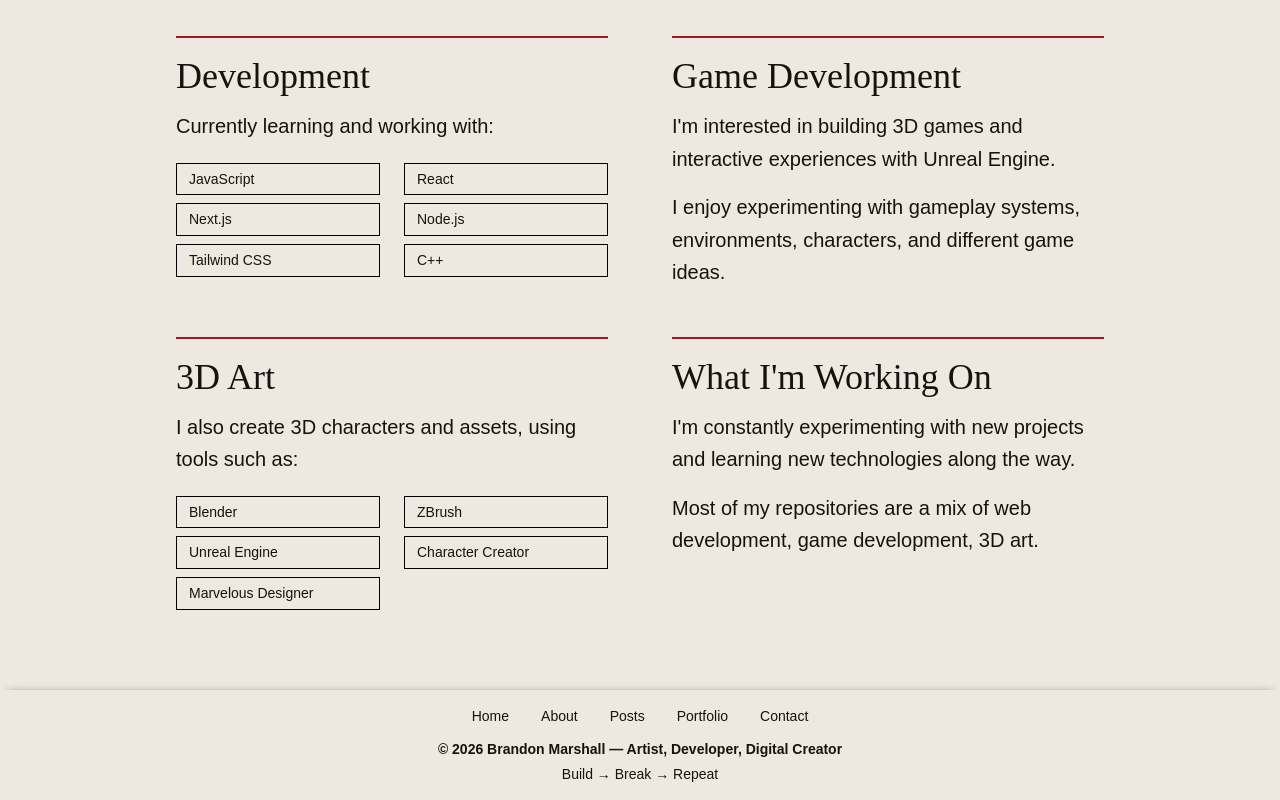
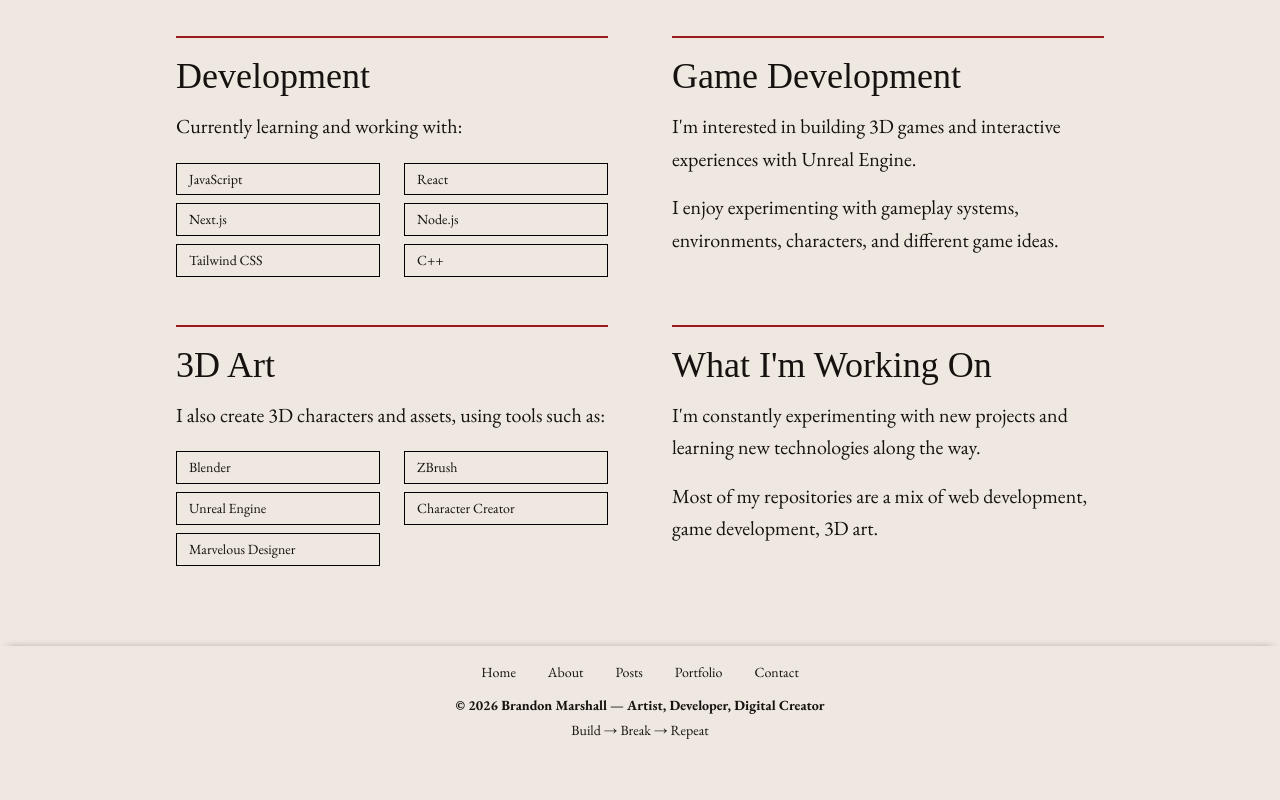
Before and after one commit to branover9000/9000-blog, a Next.js app: page /about in a window 1280 px wide. Shown: the part 321-1121 px from the top of the page. After the commit the page ends 1077 px from the top, so only its background shows below. Built offline with nearby package versions, Linux system fonts and the light colour scheme; a web font is replaced by a local one.

Commit message:
Added dynamic fonts

```diff
--- a/app/globals.css
+++ b/app/globals.css
@@ -7,6 +7,8 @@
   --surface: #fffdf7;
   --border: #000;
   --text-inverse: #fff;
+  --font-display: "cabazon", serif;
+  --font-body: var(--font-eb-garamond), serif;
 }
 
 @theme inline {
@@ -16,16 +18,14 @@
   --color-surface: var(--surface);
   --color-border: var(--border);
   --color-inverse: var(--text-inverse);
-  --font-sans: var(--font-geist-sans);
-  --font-mono: var(--font-geist-mono);
-  --font-cabazon: "cabazon", serif;
-  --font-change: "change", sans-serif;
+  --font-display: var(--font-display);
+  --font-body: var(--font-body);
 }
 
 body {
   background: var(--background);
   color: var(--text);
-  font-family: "change", sans-serif;
+  font-family: var(--font-body);
 }
 
 ::selection {
--- a/app/layout.tsx
+++ b/app/layout.tsx
@@ -1,16 +1,11 @@
 import type { Metadata } from "next";
-import { Geist, Geist_Mono } from "next/font/google";
+import { EB_Garamond } from "next/font/google";
 import "./globals.css";
 import Footer from "@/components/Footer";
 import Navbar from "@/components/Navbar";
 
-const geistSans = Geist({
-  variable: "--font-geist-sans",
-  subsets: ["latin"],
-});
-
-const geistMono = Geist_Mono({
-  variable: "--font-geist-mono",
+const ebGaramond = EB_Garamond({
+  variable: "--font-eb-garamond",
   subsets: ["latin"],
 });
 
@@ -26,7 +21,7 @@ export default function RootLayout({ children }: LayoutProps<"/">) {
   return (
     <html
       lang="en"
-      className={`${geistSans.variable} ${geistMono.variable} h-full antialiased`}
+      className={`${ebGaramond.variable} h-full antialiased`}
     >
 
       <head>
--- a/app/not-found.tsx
+++ b/app/not-found.tsx
@@ -6,7 +6,7 @@ export default function NotFound() {
     <section className="mx-auto flex min-h-[calc(100vh-145px)] w-full max-w-5xl flex-col items-center justify-center px-12 pb-24 pt-8 text-center">
       <div className="w-full border-y-2 border-border py-16">
         <PageHeading>404 - Page Not Found</PageHeading>
-        <Link href="/" className="mt-8 inline-block border-2 border-border px-6 py-3 font-cabazon text-3xl transition-colors hover:border-accent hover:bg-accent hover:text-inverse">
+        <Link href="/" className="mt-8 inline-block border-2 border-border px-6 py-3 font-display text-3xl transition-colors hover:border-accent hover:bg-accent hover:text-inverse">
           ← Back Home
         </Link>
       </div>
--- a/app/page.tsx
+++ b/app/page.tsx
@@ -15,8 +15,8 @@ export default function Home() {
           className="mx-auto mb-4 max-w-full"
           style={{ width: "230px", height: "auto" }}
         />
-        <h1 className="font-cabazon text-8xl leading-none text-accent max-md:text-5xl">Brandon Marshall</h1>
-        <p className="mt-2 font-cabazon text-6xl leading-none max-md:text-3xl">Creative Developer</p>
+        <h1 className="font-display text-8xl leading-none text-accent max-md:text-5xl">Brandon Marshall</h1>
+        <p className="mt-2 font-display text-6xl leading-none max-md:text-3xl">Creative Developer</p>
         <Image
           src="/images/dividers/navbar-divider2.svg"
           alt=""
@@ -25,7 +25,7 @@ export default function Home() {
           className="mx-auto my-6 max-w-full"
           style={{ width: "370px", height: "auto" }}
         />
-        <p className="font-change text-2xl italic leading-relaxed max-md:text-lg">
+        <p className="font-body text-2xl italic leading-relaxed max-md:text-lg">
           Learning, building, and turning{" "}
           <span className="text-accent">ideas</span> into{" "}
           <span className="text-accent">experiences.</span>
--- a/components/ContactForm.tsx
+++ b/components/ContactForm.tsx
@@ -29,7 +29,7 @@ export default function ContactForm() {
           placeholder="Message"
           className="min-h-40 border-2 border-border bg-surface px-4 py-3 text-base outline-none transition-colors placeholder:text-stone-500 focus:border-accent max-md:min-h-32 max-md:px-3 max-md:py-2 max-md:text-sm"
         />
-        <button type="submit" className="w-fit border-2 border-border bg-border px-6 py-3 font-cabazon text-3xl leading-none text-inverse transition-colors hover:border-accent hover:bg-accent max-md:px-4 max-md:py-2 max-md:text-xl">
+        <button type="submit" className="w-fit border-2 border-border bg-border px-6 py-3 font-display text-3xl leading-none text-inverse transition-colors hover:border-accent hover:bg-accent max-md:px-4 max-md:py-2 max-md:text-xl">
           Send Message
         </button>
       </form>
--- a/components/Footer.tsx
+++ b/components/Footer.tsx
@@ -3,14 +3,14 @@ import Link from "next/link";
 export default function Footer() {
   return (
     <footer className="w-full bg-amber-25 px-6 py-4 text-center shadow-[0_-6px_8px_-8px_rgba(0,0,0,0.4)] max-md:py-6">
-      <nav aria-label="Footer navigation" className="mb-4 flex justify-center gap-8 font-change text-sm max-md:flex-wrap max-md:gap-x-4 max-md:gap-y-2">
+      <nav aria-label="Footer navigation" className="mb-4 flex justify-center gap-8 font-body text-sm max-md:flex-wrap max-md:gap-x-4 max-md:gap-y-2">
         <Link href="/" className="transition-colors hover:text-accent">Home</Link>
         <Link href="/about" className="transition-colors hover:text-accent">About</Link>
         <Link href="/posts" className="transition-colors hover:text-accent">Posts</Link>
         <Link href="/portfolio" className="transition-colors hover:text-accent">Portfolio</Link>
         <Link href="/contact" className="transition-colors hover:text-accent">Contact</Link>
       </nav>
-      <p className="font-change text-sm font-bold leading-none">© 2026 Brandon Marshall — Artist, Developer, Digital Creator</p>
+      <p className="font-body text-sm font-bold leading-none">© 2026 Brandon Marshall — Artist, Developer, Digital Creator</p>
       <p className="mt-2 text-sm">Build → Break → Repeat</p>
     </footer>
   );
--- a/components/Navbar.tsx
+++ b/components/Navbar.tsx
@@ -38,7 +38,7 @@ export default function Navbar() {
   return (
     <header className="w-full bg-amber-25 px-12 pt-4 shadow-[0_6px_8px_-8px_rgba(0,0,0,0.4)] max-md:px-6">
       <div className="mx-auto flex w-full max-w-6xl items-end justify-between pb-4 max-md:flex-row max-md:flex-wrap max-md:items-center max-md:gap-0">
-        <Link href="/" className="font-cabazon text-4xl leading-none tracking-wide transition-colors hover:text-accent max-md:text-3xl">
+        <Link href="/" className="font-display text-4xl leading-none tracking-wide transition-colors hover:text-accent max-md:text-3xl">
           Branover<span className="text-accent">9000</span>
         </Link>
         <button
@@ -53,7 +53,7 @@ export default function Navbar() {
         </button>
         <nav
           id="primary-navigation"
-          className={`flex items-center gap-9 font-cabazon text-3xl leading-none max-md:order-3 max-md:mt-4 max-md:w-full max-md:flex-col max-md:items-start max-md:gap-3 max-md:text-xl ${isMenuOpen ? "max-md:flex" : "max-md:hidden"}`}
+          className={`flex items-center gap-9 font-display text-3xl leading-none max-md:order-3 max-md:mt-4 max-md:w-full max-md:flex-col max-md:items-start max-md:gap-3 max-md:text-xl ${isMenuOpen ? "max-md:flex" : "max-md:hidden"}`}
         >
           <NavLink href="/" label="Home" isActive={pathname === "/"} onNavigate={() => setIsMenuOpen(false)} />
           <NavLink href="/about" label="About" isActive={pathname === "/about"} onNavigate={() => setIsMenuOpen(false)} />
--- a/components/PageHeading.tsx
+++ b/components/PageHeading.tsx
@@ -7,5 +7,5 @@ export default function PageHeading({
   children: ReactNode;
   className?: string;
 }) {
-  return <h1 className={`font-cabazon text-7xl leading-none text-accent max-md:text-4xl ${className}`}>{children}</h1>;
+  return <h1 className={`font-display text-7xl leading-none text-accent max-md:text-4xl ${className}`}>{children}</h1>;
 }
--- a/components/PostCard.tsx
+++ b/components/PostCard.tsx
@@ -6,7 +6,7 @@ export default function PostCard({ post }: { post: Post }) {
     <article className="group grid grid-cols-[150px_1fr] gap-8 border-b border-border py-9 max-md:grid-cols-1 max-md:gap-3 max-md:py-5">
       <p className="pt-1 text-sm leading-relaxed text-accent max-md:text-xs">{post.date}</p>
       <div>
-        <h2 className="font-cabazon text-4xl leading-none max-md:text-2xl">
+        <h2 className="font-display text-4xl leading-none max-md:text-2xl">
           <Link href={`/posts/${post.slug}`} className="transition-colors group-hover:text-accent">
             {post.title}
           </Link>
--- a/components/ProjectCard.tsx
+++ b/components/ProjectCard.tsx
@@ -14,7 +14,7 @@ export default function ProjectCard({ project }: { project: Project }) {
         loading="eager"
       />
       <div className="p-6">
-        <h2 className="font-cabazon text-4xl leading-none max-md:text-2xl">
+        <h2 className="font-display text-4xl leading-none max-md:text-2xl">
           <Link href={project.link} className="transition-colors hover:text-accent">
             {project.title}
           </Link>
--- a/mdx-components.tsx
+++ b/mdx-components.tsx
@@ -18,13 +18,13 @@ export const mdxComponents: MDXComponents = {
   ul: ({ children }) => <ul className="mt-5 list-disc space-y-2 pl-6 leading-relaxed max-md:mt-3">{children}</ul>,
 
   h2: ({ children }) => (
-    <h2 className="mt-12 border-t-2 border-accent pt-5 font-cabazon text-4xl leading-none max-md:mt-6 max-md:text-2xl">{children}</h2>
+    <h2 className="mt-12 border-t-2 border-accent pt-5 font-display text-4xl leading-none max-md:mt-6 max-md:text-2xl">{children}</h2>
   ),
 
   p: ({ children }) => <p className="mt-5 leading-relaxed max-md:mt-3">{children}</p>,
 
   h3: ({ children }) => (
-    <h3 className="mt-8 font-cabazon text-3xl leading-none max-md:mt-4 max-md:text-xl">{children}</h3>
+    <h3 className="mt-8 font-display text-3xl leading-none max-md:mt-4 max-md:text-xl">{children}</h3>
   ),
 
   a: ({ children, href }) => (
```
Also changed, not shown: app/about/page.tsx (+4 -4 lines).
